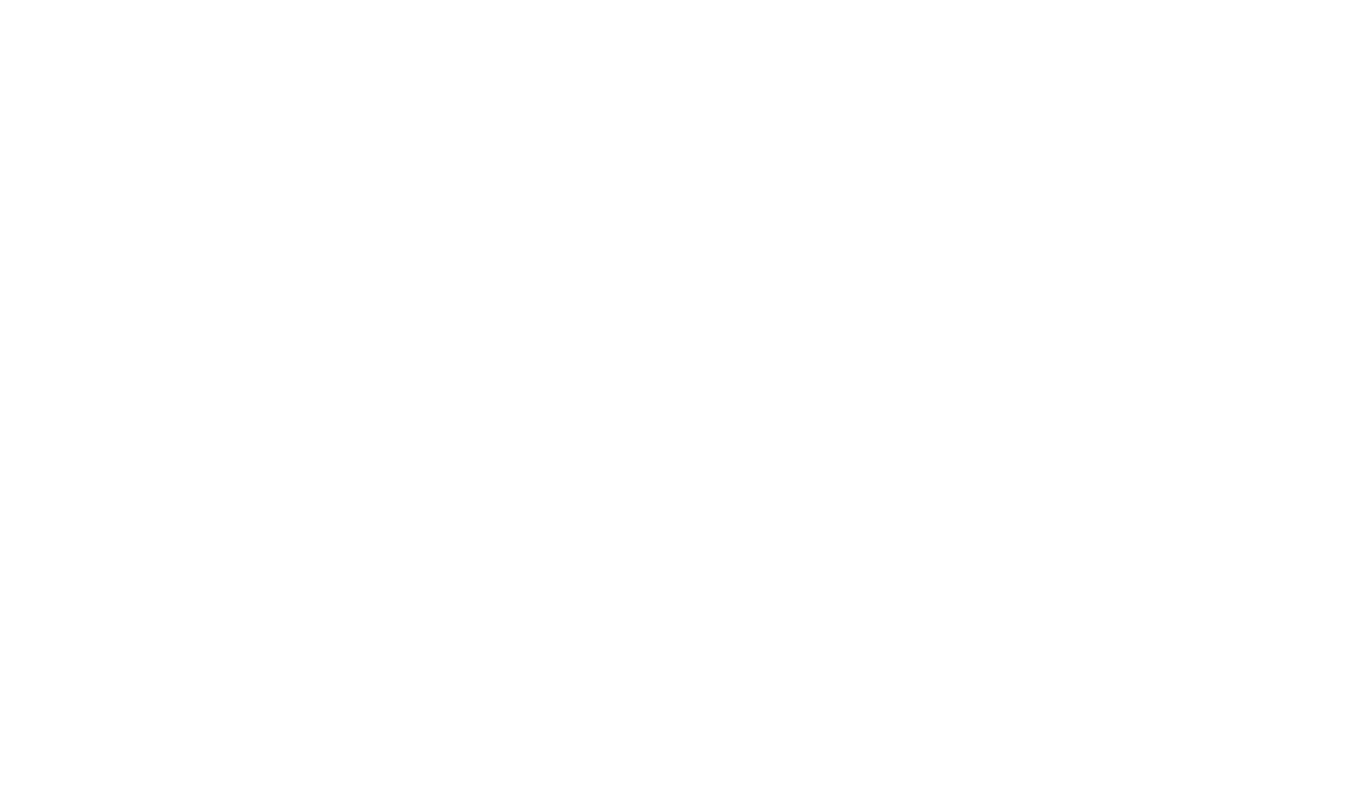
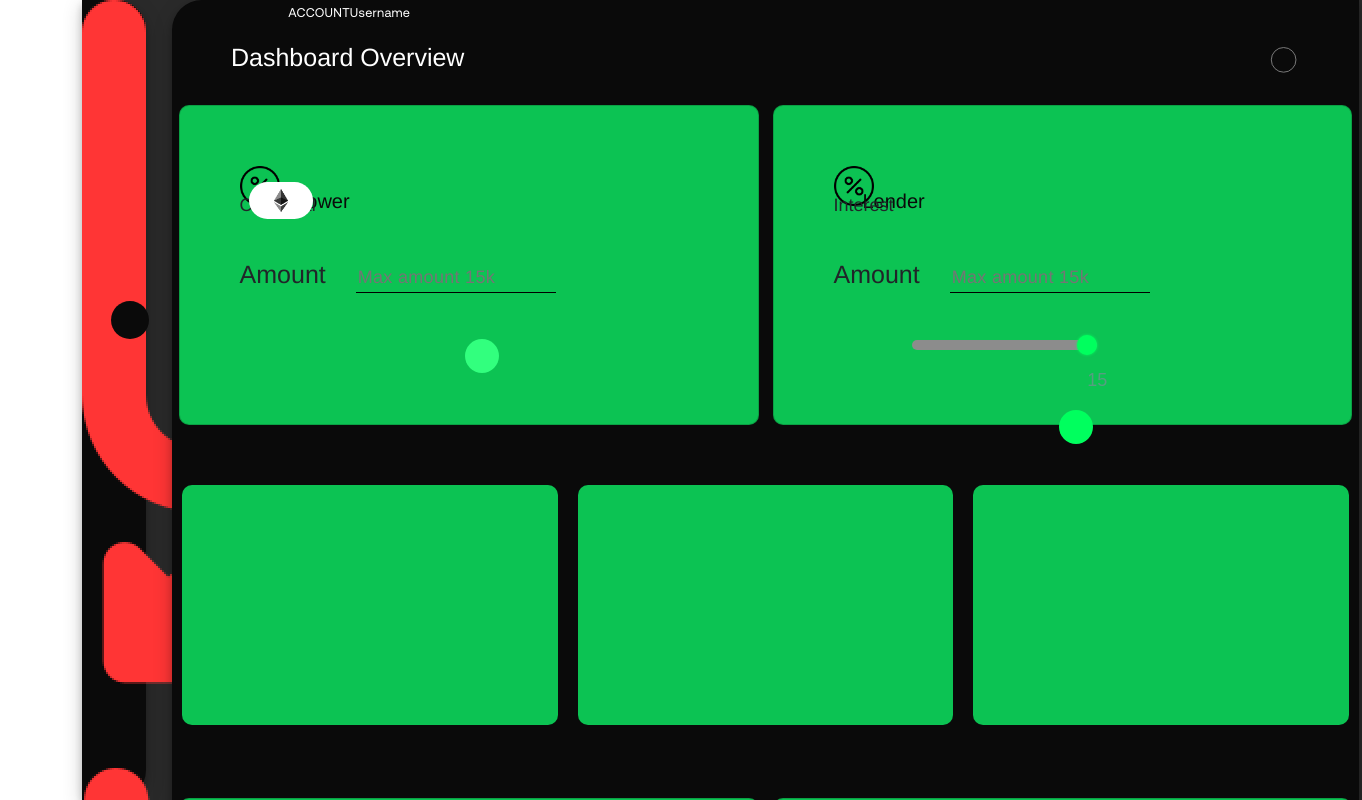
Before and after one commit to subrabala/athena, a React (Create React App) app: page /athena/mainpage in a window 1280 px wide. Before the commit this address had no page. Shown: the top 800 px of the page, 1362 px wide, since content can reach past the window. Built offline with nearby package versions, Linux system fonts and the light colour scheme.

Commit message:
integrate

```diff
--- a/public/index.html
+++ b/public/index.html
@@ -21,6 +21,7 @@
 
       Unlike "/favicon.ico" or "favicon.ico", "%PUBLIC_URL%/favicon.ico" will
       work correctly both with client-side routing and a non-root public URL.
+        "homepage": "https://subrabala.github.io/athena",
       Learn how to configure a non-root public URL by running `npm run build`.
     -->
     <title>Athena</title>
--- a/src/App.js
+++ b/src/App.js
@@ -4,7 +4,6 @@ import Accounts from './components/Accounts';
 import Verification  from './components/Verification';
 import { BrowserRouter, Route, Routes } from "react-router-dom";
 import MainPage from './components/MainPage';
-
 import OnBoard from './components/OnBoard';
 import { useLoader, useFrame } from "@react-three/fiber";
 import { GLTFLoader } from "three/examples/jsm/loaders/GLTFLoader";
@@ -13,7 +12,7 @@ function App() {
   console.log("app page");
   return (
     <>
-    <BrowserRouter>
+    <BrowserRouter basename='/athena'>
     <Routes>
     <Route path="/" element={<Accounts/>}></Route>
     <Route path="/login" element={<Login/>} ></Route>
--- a/src/components/Login.js
+++ b/src/components/Login.js
@@ -107,9 +107,11 @@ const Login = () => {
               </FormGroup>
 
               <FormGroup row>
+                <Link to="/mainpage">
                 <Button className="signinbut" block={true}>
                   Sign In
                 </Button>
+                </Link>
               </FormGroup>
             </Form>
           </div>
--- a/src/components/MainPage.js
+++ b/src/components/MainPage.js
@@ -1,32 +1,124 @@
 import { useState } from "react";
 import { Card, Col,Row } from "reactstrap";
+import { Link } from "react-router-dom";
 import "./mainpage.css";
 import Arrow from  "../assets/right-arrow-w.png";
+import user from "../assets/user.png";
+import  time from "../assets/time-past.png";
+import usdcircle from "../assets/usd-circle.png";
+import histogram from "../assets/chart-histogram.png";
+import commentquestion from "../assets/comment-question.png";
+import moneybill from "../assets/money-bill-wave.png";
+import badgecheck from "../assets/badge-check.png";
+import ethereum from "../assets/ethereum.png";
+import rate from "../assets/interest-rate.png"
+import righta from "../assets/right-a.png";
 
 const MainPage=()=>{
+
     return(
         <div className="container" fluid="true">
-            <Row>
-            <Col lg={1} className="d-flex align-items-center justify-content-center navbar">
-            <img src={Arrow} alt="MyArrow" className="arrow" />
-            <div className="sidenav">
-   <a href="#" >About</a>
-   <a href="#">Services</a>
-   <a href="#">Clients</a>
-   <a href="#">Contact</a>
+        <div className="result-area">
+
+<div className="res-body">
+
+    <img src={righta} className="right-a"/>
+
+    <a href="#"> <img src={histogram} className="financial"/></a>
+    <img src={time} className="history"/>
+    <img src={usdcircle} className="dollar"/>
+    <img src={commentquestion} className="liability"/>
+    <img src={moneybill} className="loans"/>
+    <img src={badgecheck} className="verify"/>
+
+</div>
+
+<div className="res-summary">
+
+    <h1 className="dashboard-txt">Dashboard Overview</h1>
+
+    <nav>
+        <ul>
+
+            <div className="circular-bar-accounts">
+                <a href="#" className="active-accounts">Account</a>
+                <a href="#" className="username-accounts" style={{textTransform:"none"}}>Username</a>
+            </div>
+
+        </ul>
+
+        <img src={user} className="user"/>
+
+    </nav>
+<div className="analyst-cont">
+        <div className="card">
+            <div className="heading">
+                <img src={rate} className="dashboard-img"/>
+                <h1 className="borrow-txt">Borrower</h1>
+
+            </div>
+            <div className="text">
+                Amount<input type="text" placeholder="Max amount 15k"/>
+
+            </div>
+            <div className="collateral">
+                Collateral
+            </div>
+            <div className="but"> <button className="the-button"> <img src={ethereum}
+                        className="eth-lend"/></button></div>
+                        <a href="#" className="find-lenderers" style={{color:"#0a0a0a"}}>
+                        <img src={righta} className="right-arrow"/></a>
+
+        </div>
+        <div className="card">
+            <div className="heading">
+                <img src={rate} className="dashboard-img"/>
+                <h1 className="borrow-txt">Lender</h1>
+
+            </div>
+            <div className="text">
+                Amount<input type="text" placeholder="Max amount 15k"/>
+
+            </div>
+            <div className="collateral">
+                Interest
+            </div>
+                        <div className="meter">
+                            <div className="slider">
+                                <input type = "range" min="0" max="15" onchange="rangevalue.value=value"/>
+                                  <output id="rangevalue">15</output>
+                                </div>
+
+                        </div>
+                        <Link to="/ChatBot" className="find-lenderers" style={{color:"#0a0a0a"}}>
+                            <img src={righta} className="right-arrow-lender"/></Link>
+
+        </div>
+
+
+    </div>
+    <div className="gcard">
+        <div className="graphs"></div>
+        <div className="graphs"></div>
+        <div className="graphs"></div>
     </div>
 
-            </Col>
-            <Col lg={11}>
-                <Card>
-                    <Card.heading>
+    <div className="analyst-cont" style={{position:"relative",marginTop:"0.5%"}}>
+        <div className="card">
 
-                    </Card.heading>
-                </Card>
+        </div>
+        <div className="card">
 
-            </Col>
-            </Row>
         </div>
+
+
+    </div>
+
+</div>
+
+</div>
+        </div>
+
     );
 };
 
--- a/src/components/login.css
+++ b/src/components/login.css
@@ -1,9 +1,9 @@
 body {
     padding: 0;
     margin: 0;
-   overflow: hidden;
+
     box-sizing: border-box;
-    overflow: hidden;
+
   }
 @import url('https://fonts.googleapis.com/css2?family=Inter:wght@400;700&family=Poppins&display=swap');
 
--- a/src/components/mainpage.css
+++ b/src/components/mainpage.css
@@ -1,13 +1,295 @@
 body {
     padding: 0;
     margin: 0;
-   overflow: hidden;
+   overflow-x:hidden ;
     box-sizing: border-box;
-    overflow: hidden;
+
   }
 @import url('https://fonts.googleapis.com/css2?family=Inter:wght@400;700&family=Poppins&display=swap');
 
-.navbar{
-    background-color: rgb(71, 71, 71);
-    height: 80vh;
+.result-area {
+  position: absolute;
+  height: 180vh;
+  width: 100%;
+  background-color: #2a2a2a;
 }
+
+
+.res-body {
+  position: fixed;
+  height: 100vh;
+  width: 5%;
+  border-top-right-radius: 30px;
+  border-bottom-right-radius: 30px;
+  background-color: #0a0a0a;
+  box-shadow: 0 4px 8px 0 rgba(0, 0, 0, 0.2), 0 6px 20px 0 rgba(0, 0, 0, 0.19);
+
+}
+
+.dashboard-txt {
+  color: white;
+  font-size: 25px;
+  position: absolute;
+  margin: 3.5% 0 0 5%;
+}
+
+.res-summary {
+  position: absolute;
+  height: 180vh;
+  width: 92.8%;
+  background-color: #0a0a0a;
+  left: 7%;
+  box-shadow: 0 4px 8px 0 rgba(0, 0, 0, 0.2), 0 6px 20px 0 rgba(0, 0, 0, 0.19);
+  border-top-left-radius: 30px;
+  border-bottom-left-radius: 30px;
+}
+
+.right-a {
+  position: absolute;
+  height: 15px;
+  width: auto;
+  background-color: #0a0a0a;
+  border-radius: 50%;
+  padding: 19px;
+  margin: 470% 0 0 45%;
+  cursor: pointer;
+}
+
+.user {
+  position: absolute;
+  height: 30px;
+  padding: 14px;
+  border-radius: 50%;
+  border: 1.5px solid #8c8c8c;
+  width: auto;
+  margin: 1.05% 0 0 100%;
+}
+
+.analyst-cont {
+  height: 40vh;
+  width: 100%;
+
+  margin-top: 4%;
+  display: flex;
+}
+
+
+
+.card {
+  height: 40vh;
+  flex-direction: column;
+  border-radius: 10px;
+  font-family: 'Helvetica', sans-serif;
+  width: 100%;
+  background-color: #0CC353;
+  display: flex;
+  margin: 7px;
+  padding: 25px;
+  padding-left: 60px;
+}
+
+.gcard {
+  height: 40vh;
+  width: 100%;
+  margin-top: 4%;
+  display: flex;
+}
+
+.borrow-txt {
+  position: absolute;
+  font-size: 20px;
+  font-family: 'helvetica', sans-serif;
+  margin: -2.9% 0 0 5%;
+  color: #0a0a0a;
+}
+
+.graphs {
+  height: 30vh;
+  flex-direction: column;
+  border-radius: 10px;
+  font-family: 'Helvetica', sans-serif;
+  width: 100%;
+  background-color: #0CC353;
+  display: flex;
+  margin: 20px 10px 10px 10px;
+  padding: 25px;
+  padding-left: 50px;
+}
+
+.right-arrow{
+  position: absolute;
+  height: 18px;
+  width: auto;
+  background-color: #32ff7e;
+  padding: 17px;
+  border-radius: 50%;
+  margin: 8% 0 0 39%;
+}
+
+.right-arrow-lender{
+  position: absolute;
+  height: 18px;
+  width: auto;
+  background-color: #00ff5e;
+  padding: 17px;
+  border-radius: 50%;
+  margin: 1% 0 0 39%;
+}
+
+.dashboard-img {
+  height: 40px;
+  width: auto;
+}
+
+
+.heading {
+
+  padding-bottom: 50px;
+  padding-top: 35px;
+  padding-left: 0;
+  color: black;
+
+}
+
+.collateral {
+  padding-top: 10px;
+  font-size: 18px;
+  position: absolute;
+  top: 24%;
+}
+
+.eth-lend {
+  height: 35px;
+
+}
+
+input[type="text"] {
+  background: transparent;
+  width: 200px;
+  border: none;
+  font-size: 18px;
+  font-family: 'helvetica', sans-serif;
+  letter-spacing: 0.3px;
+  margin-left: 30px;
+  border-bottom: 1.5px solid black;
+}
+
+input[type="text"]:focus {
+  background: transparent;
+  border: none;
+  font-family: 'helvetica', sans-serif;
+  margin-left: 30px;
+  outline: none;
+  border-bottom: 1.5px solid #ff3838;
+}
+
+.spann {
+  margin: -19% 0 0 80%;
+  color: darkgreen;
+  font-size: 20px;
+  font-family: 'helvetica', sans-serif;
+}
+
+.but {
+  display: flex;
+  justify-content: center;
+  align-items: center;
+}
+
+.text {
+  font-size: 25px;
+}
+
+.the-button {
+  color: black;
+  text-decoration: none;
+  font-family: 'aeonik', sans-serif;
+  font-size: 15px;
+  letter-spacing: 0.3px;
+  word-spacing: 1px;
+  background-color: white;
+  border: none;
+  position: absolute;
+  top: 24.2%;
+  left: 12%;
+  border-radius: 50px;
+  text-transform: uppercase;
+
+}
+
+
+
+.the-button-2 {
+
+  color: black;
+  text-decoration: none;
+  font-family: 'aeonik', sans-serif;
+  font-size: 15px;
+  letter-spacing: 0.3px;
+  word-spacing: 1px;
+  background-color: white;
+  border: none;
+  position: absolute;
+  top: 43.5%;
+  left: 62%;
+  border-radius: 50px;
+  text-transform: uppercase;
+}
+.meter{
+  display: flex;
+  margin-top: 40px;
+  align-items: center;
+  justify-self: center;
+}
+
+.slider {
+  width: 75%;
+  margin-top: 0;
+  margin-left:16%;
+}
+
+input[type="range"] {
+  -webkit-appearance: none !important;
+  width: 50%;
+  height: 10px;
+  background-color: #8c8c8c;
+
+  border-radius: 10px;
+  margin: auto;
+  transition: all 0.3s ease;
+}
+
+input[type="range"]::-webkit-slider-thumb {
+  -webkit-appearance: none !important;
+  width: 20px;
+ height: 20px;
+  background-color: #00ff5e;
+  border-radius: 30px;
+  box-shadow: 0px 0px 3px #00ff5e;
+  transition: all 0.5s ease;
+}
+input[type="range"]::-webkit-slider-thumb:hover {
+  background-color: #00ff5e;
+}
+input[type="range"]::-webkit-slider-thumb:active {
+  box-shadow: 0px 0px 1px #00ff5e;
+}
+
+#rangevalue {
+  text-align: center;
+  font-family: "Quantico", sans-serif;
+  font-size: 18px;
+  display: block;
+
+  padding: 10px 0px;
+  width: 100%;
+  color: #579E81;
+}
+#rangevalue span{
+  text-align: center;
+  font-family: "Quantico", sans-serif;
+  font-size: 18px;
+  padding: 10px 0px;
+  width: 80%;
+  color: #579E81;
+}
```
Also changed, not shown: package.json (+7 -1 lines), src/components/ChatBot.js (added, +16 -0 lines), src/assets/interest-rate.png (added), 1 other file (tests, documents, lock files or other folders).
